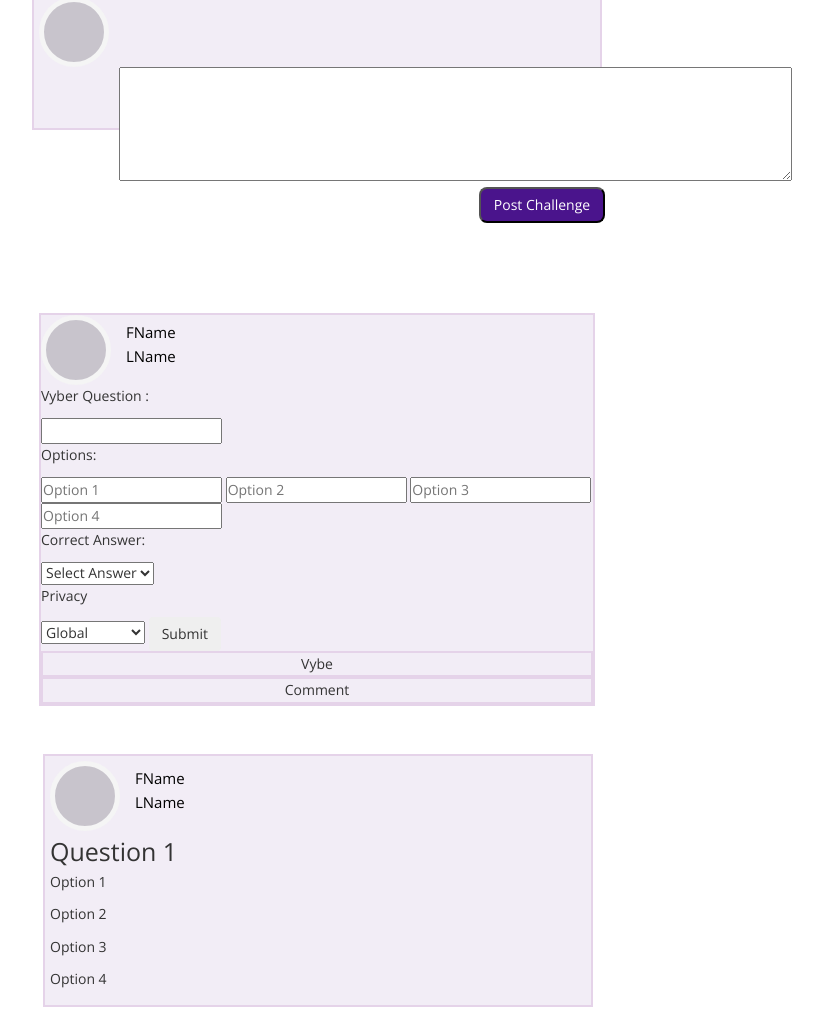
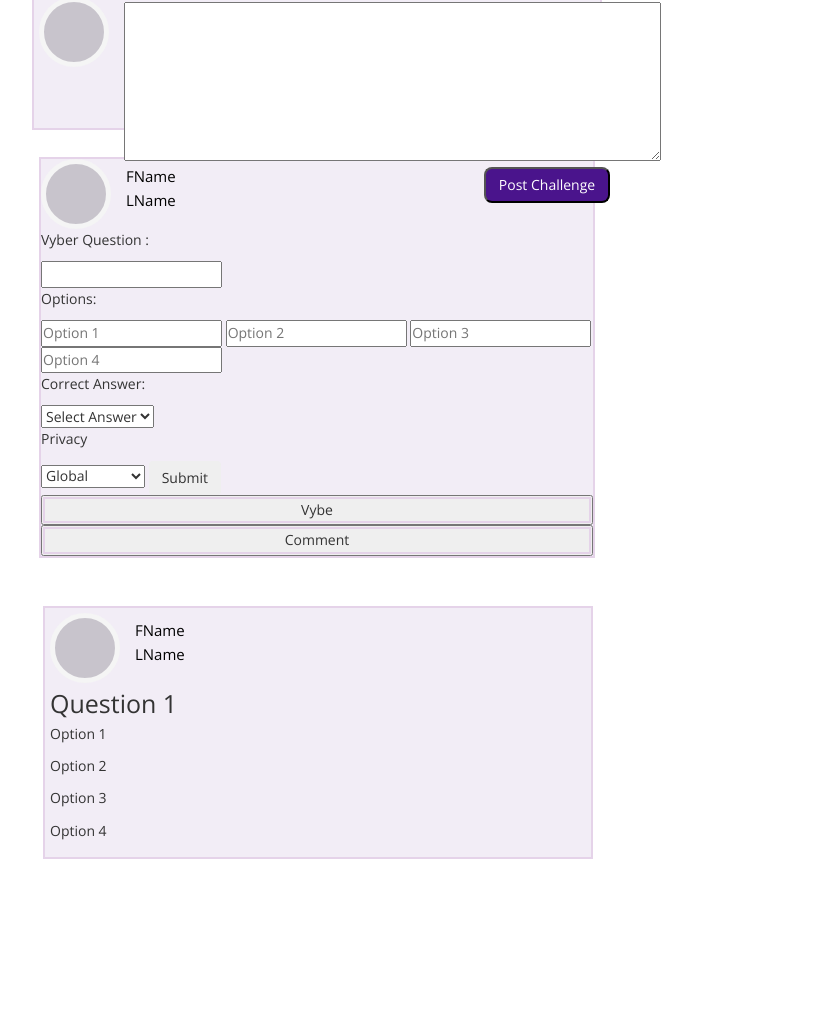
Before and after one commit to LetsVybe/LetsVybe, a plain HTML site: page profilePage.html in a window 1280 px wide. Shown: the part 500-1510 px from the top of the page, without its empty margins (323-1146 px from the left). Drawn offline with nearby package versions, Linux system fonts and the light colour scheme; a script that the page names is missing.

Commit message:
Updated textArea and buttons
Positioned elements more accurately on the page

```diff
--- a/profilePage.html
+++ b/profilePage.html
@@ -112,9 +112,11 @@
       <!-- ********** DIV ELEMENT TO POST CHALLENGE -->
       <div class="postChallenge">
         <div class="circularProfileImage">
-        </div><textarea rows="5" cols="82" placeholder="How are you feeling today?">
+          <textarea rows="7" cols="65" placeholder="How are you feeling today?">
             </textarea>
           <button class="postChallengeBtn"> Post Challenge</button>
+        </div>
+
         <div class="center-screen">
         </div>
         <div class="vyberFeed">
@@ -152,16 +154,20 @@
             </select>
             <button class="btn submitQuestion">Submit</button>
           </div>
+          <button class="vybeBtn">
             <div class="vybeWithMe">
               <center>
                 Vybe
               </center>
             </div>
+          </button>
+          <button class="commentBtn">
             <div class="commentPost">
               <center>
                 Comment
               </center>
             </div>
+          </button>
           <!-- ********** DIV ELEMENT TO CREATE CHALLENGE -->
           <div class="createChallenge">
             <!-- ********** DIV ELEMENT TO DYNAMICALLY POST CHALLENGE -->
@@ -209,6 +215,7 @@
         messagingSenderId: "527312988709"
       };
       firebase.initializeApp(config);
+
     </script>
     <script src="https://www.gstatic.com/firebasejs/5.5.5/firebase-firestore.js"></script>
     <script src="home.js"></script>
```
Lines whose indentation alone changed are shown as unchanged.
